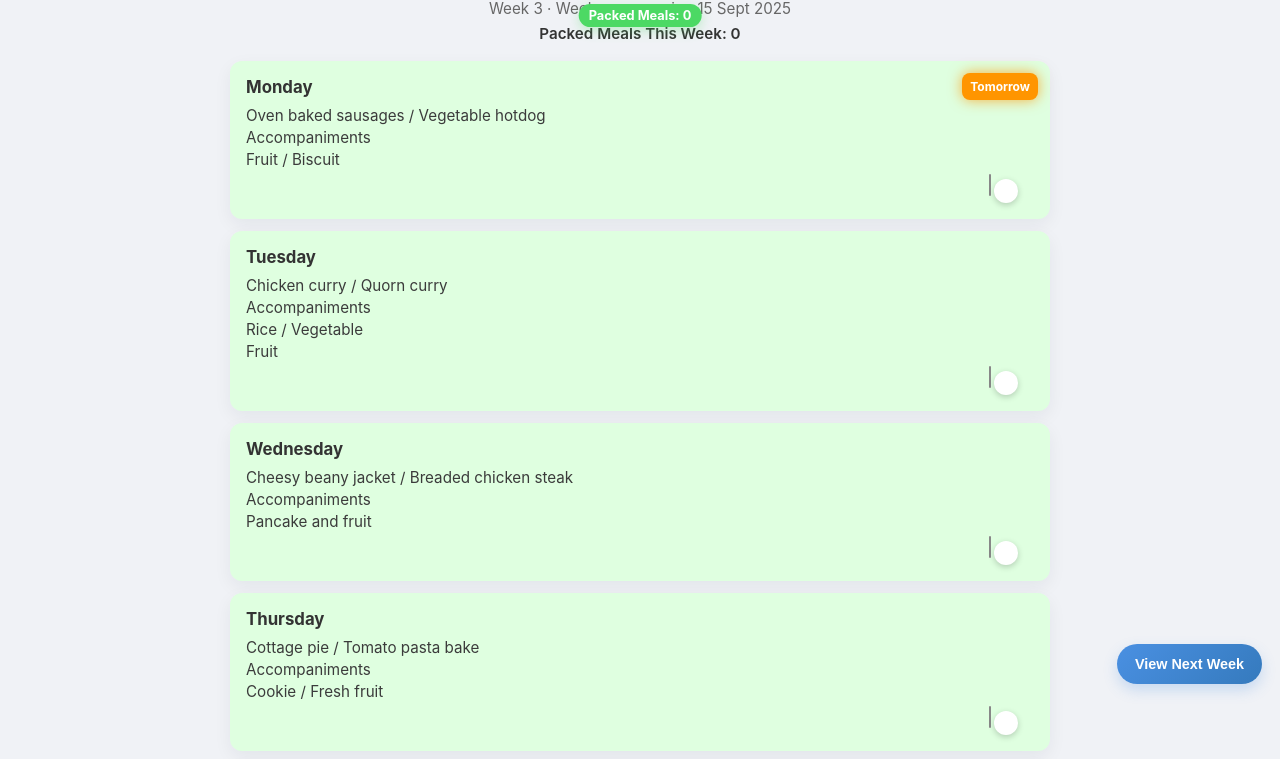
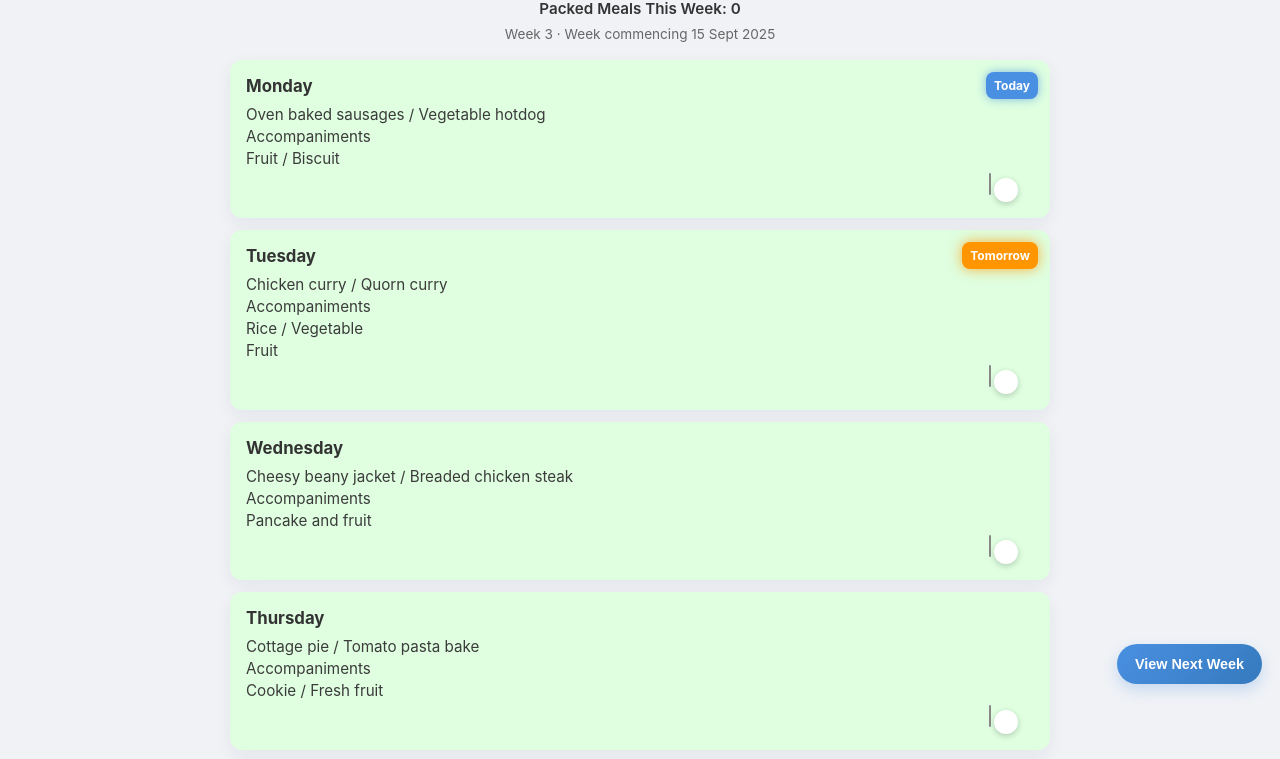
Before and after one commit to lambertlambert2004/Dinner, a plain HTML site: page index.html in a window 1280 px wide. Shown: the part 56-815 px from the top of the page. Drawn offline with Linux system fonts and the light colour scheme.

Commit message:
Update index.html

```diff
--- a/index.html
+++ b/index.html
@@ -1,8 +1,8 @@
 <!doctype html>
 <html lang="en">
 <head>
-<meta charset="utf-8">
-<meta name="viewport" content="width=device-width,initial-scale=1">
+<meta charset="utf-8" />
+<meta name="viewport" content="width=device-width,initial-scale=1" />
 <title>School Dinner Menu</title>
 <link rel="apple-touch-icon" sizes="180x180" href="https://raw.githubusercontent.com/lambertlambert2004/Dinner/refs/heads/main/icon-180.PNG">
 <meta name="apple-mobile-web-app-capable" content="yes">
@@ -22,10 +22,10 @@ body{
   background:var(--bg); color:var(--text);
 }
 header{text-align:center;margin-bottom:12px;}
-h1{margin:0 0 6px 0;font-size:1.5rem;font-weight:700;}
-#weekInfo{margin-top:6px;font-size:0.95rem;color:#666;}
-#packedWeek{margin-top:6px;font-size:0.95rem;color:#333;font-weight:600;}
-#menu{display:flex;flex-direction:column;gap:12px;max-width:820px;margin:18px auto 140px;}
+h1{margin:0 0 8px 0;font-size:1.4rem;font-weight:700;}
+#packedWeek{margin-bottom:8px;font-size:0.95rem;color:#333;font-weight:600;}
+#weekInfo{margin-bottom:6px;font-size:0.85rem;color:#666;}
+#menu{display:flex;flex-direction:column;gap:12px;max-width:820px;margin:18px auto 120px;}
 .card{
   position:relative;border-radius:12px;padding:16px 16px 48px;
   box-shadow:0 6px 18px rgba(18,30,50,0.06);
@@ -67,7 +67,7 @@ h1{margin:0 0 6px 0;font-size:1.5rem;font-weight:700;}
 }
 .toggle input:checked + .slider{ background:#4cd964; border-color:#3ac05a; }
 .toggle input:checked + .slider:before{ transform:translateX(24px); }
-#weekNav{ position:fixed; right:18px; bottom:60px; z-index:50; display:flex; flex-direction:column; gap:8px; }
+#weekNav{ position:fixed; right:18px; bottom:60px; z-index:50; display:flex; flex-direction:column; gap:10px; }
 .btn{
   background:linear-gradient(135deg,var(--accent-blue),#357ABD);
   color:#fff; border:0; padding:12px 18px;
@@ -78,148 +78,151 @@ h1{margin:0 0 6px 0;font-size:1.5rem;font-weight:700;}
   background:linear-gradient(135deg,#ff6b6b,#e55050);
   box-shadow:0 6px 14px rgba(255,107,107,0.25);
 }
-#packedBadge{
-  position:fixed; top:60px; left:50%; transform:translateX(-50%);
-  background:#4cd964; color:#fff; padding:4px 10px;
-  border-radius:16px; font-size:0.8rem; font-weight:700;
-  box-shadow:0 4px 12px rgba(76,217,100,0.3);
-  z-index:60;
-}
 </style>
 </head>
 <body>
-<div id="packedBadge">Packed Meals: 0</div>
 <header>
   <h1>School Dinner Menu</h1>
+  <div id="packedWeek">Packed Meals This Week: <span id="packedCount">0</span></div>
   <div id="weekInfo">Week <span id="weekNumber">—</span> · Week commencing <span id="weekCommence">—</span></div>
-  <div id="packedWeek"></div>
 </header>
+
 <main id="menu"></main>
 <div id="weekNav"></div>
+
 <script>
-// Term dates
-const termStart = new Date("2025-09-01");
-const termEnd = new Date("2025-12-20");
-
-// MENUS (replace with verified council data)
+// --- Week & menu data
+const weekMap=[
+  {week:1,start:"2025-09-01"},
+  {week:2,start:"2025-09-08"},
+  {week:3,start:"2025-09-15"}
+];
 const MENUS={
-  1:{Monday:"Oven baked sausages / Vegetarian sausage\nAccompaniments\nFruit / Biscuit",
+  1:{
+    Monday:"Oven baked sausages / Vegetarian sausage\nAccompaniments\nFruit / Biscuit",
     Tuesday:"BBQ chicken wrap / Cheese and tomato pizza\nAccompaniments\nFruit yoghurt / Fresh fruit",
     Wednesday:"Cheesy beany jacket / Breaded chicken steak\nAccompaniments\nPancake and fruit",
     Thursday:"Cottage pie / Tomato pasta bake\nAccompaniments\nCookie / Fresh fruit",
-     Friday:"Baked fish / Cheese wrap\nAccompaniments\nJam split and fruit wedge"},
-  2:{Monday:"Breaded chicken steak / Vegetable cheese bake\nAccompaniments of the day\nFruit yoghurt pot / fresh fruit",
+    Friday:"Baked fish / Cheese wrap\nAccompaniments\nJam split and fruit wedge"
+  },
+  2:{
+    Monday:"Breaded chicken steak / Vegetable cheese bake\nAccompaniments of the day\nFruit yoghurt pot / fresh fruit",
     Tuesday:"Pasta bolognese / Cheese & tomato pizza\nAccompaniments\nFruit / Biscuit",
     Wednesday:"Chicken curry / Quorn curry\nAccompaniments\nRice / Vegetable\nFruit",
     Thursday:"Cottage pie / Macaroni cheese\nAccompaniments\nCookie / Fresh fruit",
-     Friday:"Baked salmon / Cheese wrap\nAccompaniments\nJam split / Fruit wedge"},
-  3:{Monday:"Oven baked sausages / Vegetable hotdog\nAccompaniments\nFruit / Biscuit",
+    Friday:"Baked salmon / Cheese wrap\nAccompaniments\nJam split / Fruit wedge"
+  },
+  3:{
+    Monday:"Oven baked sausages / Vegetable hotdog\nAccompaniments\nFruit / Biscuit",
     Tuesday:"Chicken curry / Quorn curry\nAccompaniments\nRice / Vegetable\nFruit",
     Wednesday:"Cheesy beany jacket / Breaded chicken steak\nAccompaniments\nPancake and fruit",
     Thursday:"Cottage pie / Tomato pasta bake\nAccompaniments\nCookie / Fresh fruit",
-     Friday:"Baked fish / Cheese wrap\nAccompaniments\nJam split and fruit wedge"}
+    Friday:"Baked fish / Cheese wrap\nAccompaniments\nJam split and fruit wedge"
+  }
 };
 
-// Packed lunches per week
-let packedLunches = JSON.parse(localStorage.getItem('packedLunches')||'{}');
-
-// Calculate current week dynamically
+// --- Current week
 function getCurrentWeek(today=new Date()){
   today.setHours(0,0,0,0);
-  const diffDays = Math.floor((today - termStart)/(1000*60*60*24));
-  let week = Math.floor(diffDays/7)+1;
-  const totalWeeks = Math.ceil((termEnd - termStart)/(1000*60*60*24*7));
-  if(week<1) week=1;
-  if(week>totalWeeks) week=totalWeeks;
-  // Sunday logic: show next week
-  if(today.getDay()===0) week = Math.min(week+1,totalWeeks);
-  return week;
+  let current=null;
+  for(let i=weekMap.length-1;i>=0;i--){
+    if(today>=new Date(weekMap[i].start)){
+      current=weekMap[i].week;
+      break;
+    }
+  }
+  if(today.getDay()===0){ // Sunday
+    const next=weekMap.find(w=>w.week===current+1);
+    if(next) current=next.week;
+  }
+  return current||1;
 }
 
-// Render menu
-const menuContainer = document.getElementById('menu');
-const weekNumberEl = document.getElementById('weekNumber');
-const weekCommenceEl = document.getElementById('weekCommence');
-const packedBadge = document.getElementById('packedBadge');
-const packedWeekEl = document.getElementById('packedWeek');
-let currentWeek = getCurrentWeek();
+// --- Load packed lunches per week
+let packedLunch=JSON.parse(localStorage.getItem('packedLunch')||'{}');
 
+function renderBadge(week){
+  const count=Object.keys(packedLunch[week]||{}).length;
+  document.getElementById('packedCount').textContent=count;
+}
+
+// --- Render menu
+const menuContainer=document.getElementById('menu');
 function renderMenu(week){
   menuContainer.innerHTML='';
-  const today = new Date();
-  const tomorrow = new Date(today); tomorrow.setDate(today.getDate()+1);
-  const weekMenus = MENUS[week] || {};
-  let packedCount=0;
+  const weekdays=["Monday","Tuesday","Wednesday","Thursday","Friday"];
+  const today=new Date();
+  const tomorrow=new Date(); tomorrow.setDate(today.getDate()+1);
 
-  for(const day of ["Monday","Tuesday","Wednesday","Thursday","Friday"]){
-    const card=document.createElement("div"); card.className="card";
-    if(packedLunches[week] && packedLunches[week][day]) card.classList.add("packed");
+  for(const day of weekdays){
+    const card=document.createElement("div"); card.classList.add("card");
+    if(packedLunch[week]?.[day]) card.classList.add("packed");
 
-    const dayTitle=document.createElement("div"); dayTitle.className="dayTitle"; dayTitle.textContent=day;
-    card.appendChild(dayTitle);
+    const title=document.createElement("div"); title.className="dayTitle"; title.textContent=day;
+    card.appendChild(title);
 
-    const menuText=document.createElement("div"); menuText.className="menuText"; menuText.textContent=weekMenus[day]||"No data";
+    const menuText=document.createElement("div"); menuText.className="menuText"; menuText.textContent=MENUS[week][day];
     card.appendChild(menuText);
 
     // Labels
-    const labelSpan=document.createElement("span");
-    const dayIndex=["Monday","Tuesday","Wednesday","Thursday","Friday"].indexOf(day);
-    const dayDate=new Date(today); dayDate.setDate(today.getDate() - today.getDay() + 1 + dayIndex);
-    if(dayDate.toDateString()===today.toDateString()) labelSpan.textContent="Today",labelSpan.className="dayLabel today";
-    else if(dayDate.toDateString()===tomorrow.toDateString()) labelSpan.textContent="Tomorrow",labelSpan.className="dayLabel tomorrow";
-    card.appendChild(labelSpan);
+    const label=document.createElement("span");
+    const dayOffset=(weekMap.find(w=>w.week===week).start, ["Monday","Tuesday","Wednesday","Thursday","Friday"].indexOf(day)-today.getDay()+7)%7;
+    const thisDay=new Date(today); thisDay.setDate(today.getDate()+dayOffset);
+    if(thisDay.toDateString()===today.toDateString()) label.textContent="Today",label.className="dayLabel today";
+    else if(thisDay.toDateString()===tomorrow.toDateString()) label.textContent="Tomorrow",label.className="dayLabel tomorrow";
+    card.appendChild(label);
 
     // Toggle
     const toggle=document.createElement("label"); toggle.className="toggle";
     const input=document.createElement("input"); input.type="checkbox";
-    input.checked = packedLunches[week] && packedLunches[week][day];
+    input.checked=!!packedLunch[week]?.[day];
     const slider=document.createElement("span"); slider.className="slider";
     toggle.appendChild(input); toggle.appendChild(slider);
     card.appendChild(toggle);
 
     input.addEventListener("change",()=>{
-      if(!packedLunches[week]) packedLunches[week]={};
-      if(input.checked) packedLunches[week][day]=true;
-      else delete packedLunches[week][day];
-      localStorage.setItem('packedLunches',JSON.stringify(packedLunches));
-      renderMenu(week);
+      if(!packedLunch[week]) packedLunch[week]={};
+      if(input.checked) packedLunch[week][day]=true; else delete packedLunch[week][day];
+      localStorage.setItem('packedLunch',JSON.stringify(packedLunch));
+      renderBadge(week);
+      card.classList.toggle("packed",input.checked);
     });
 
     menuContainer.appendChild(card);
   }
 
-  // Update week info
-  weekNumberEl.textContent=week;
-  const weekStartDate = new Date(termStart); weekStartDate.setDate(termStart.getDate() + (week-1)*7);
-  weekCommenceEl.textContent = weekStartDate.toLocaleDateString('en-GB',{day:'numeric',month:'short',year:'numeric'});
-
-  // Update packed meals this week
-  packedWeekEl.textContent = `Packed Meals This Week: ${packedLunches[week]?Object.keys(packedLunches[week]).length:0}`;
+  // Week info
+  document.getElementById('weekNumber').textContent=week;
+  const startDate=weekMap.find(w=>w.week===week).start;
+  document.getElementById('weekCommence').textContent=new Date(startDate).toLocaleDateString('en-GB',{day:'numeric',month:'short',year:'numeric'});
+  renderBadge(week);
 }
 
-// Navigation buttons
-const weekNavDiv = document.getElementById('weekNav');
-const nextWeekBtn=document.createElement("button"); nextWeekBtn.className="btn"; nextWeekBtn.textContent="View Next Week";
-weekNavDiv.appendChild(nextWeekBtn);
-const returnBtn=document.createElement("button"); returnBtn.className="btn secondary"; returnBtn.textContent="Return to Current Week"; returnBtn.style.display="none"; weekNavDiv.appendChild(returnBtn);
+// --- Week navigation
+let currentWeek=getCurrentWeek();
+renderMenu(currentWeek);
 
-nextWeekBtn.addEventListener("click",()=>{
-  let next = currentWeek+1;
-  const totalWeeks = Math.ceil((termEnd - termStart)/(1000*60*60*24*7));
-  if(next > totalWeeks) return;
+const weekNavDiv=document.getElementById('weekNav');
+const nextBtn=document.createElement("button"); nextBtn.className="btn"; nextBtn.textContent="View Next Week";
+weekNavDiv.appendChild(nextBtn);
+
+nextBtn.addEventListener("click",()=>{
+  const next=currentWeek+1;
+  if(!MENUS[next]) return;
   renderMenu(next);
-  nextWeekBtn.style.display="none";
-  returnBtn.style.display="block";
-});
+  nextBtn.style.display="none";
 
+  if(!document.getElementById('returnBtn')){
+    const returnBtn=document.createElement("button"); returnBtn.className="btn secondary"; returnBtn.id="returnBtn";
+    returnBtn.textContent="Return to Current Week";
+    weekNavDiv.appendChild(returnBtn);
     returnBtn.addEventListener("click",()=>{
       renderMenu(currentWeek);
-  nextWeekBtn.style.display="block";
-  returnBtn.style.display="none";
+      nextBtn.style.display="block";
+      returnBtn.remove();
     });
-
-// Initial render
-renderMenu(currentWeek);
+  }
+});
 </script>
 </body>
 </html>
```
Lines whose indentation alone changed are shown as unchanged.
